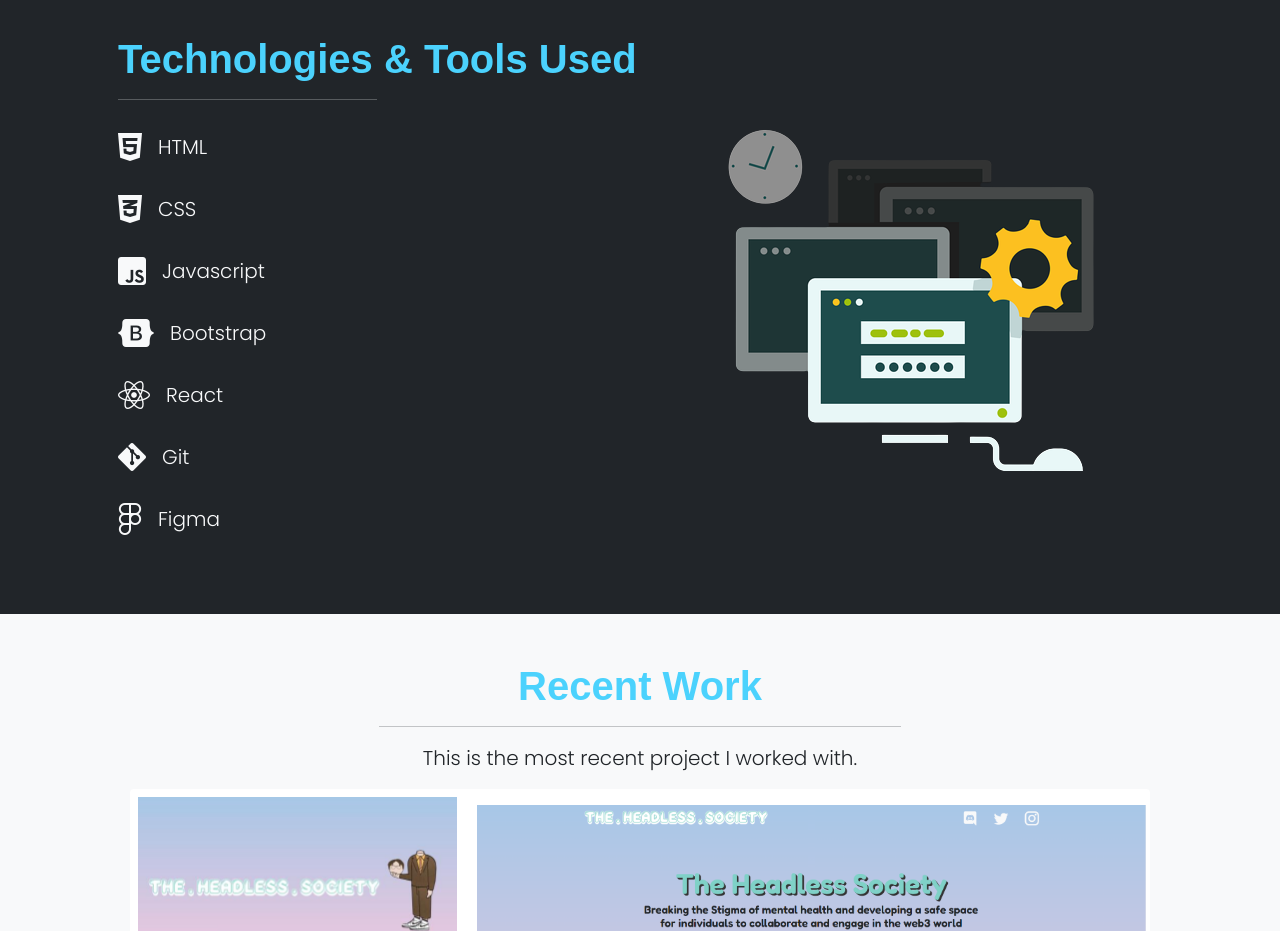
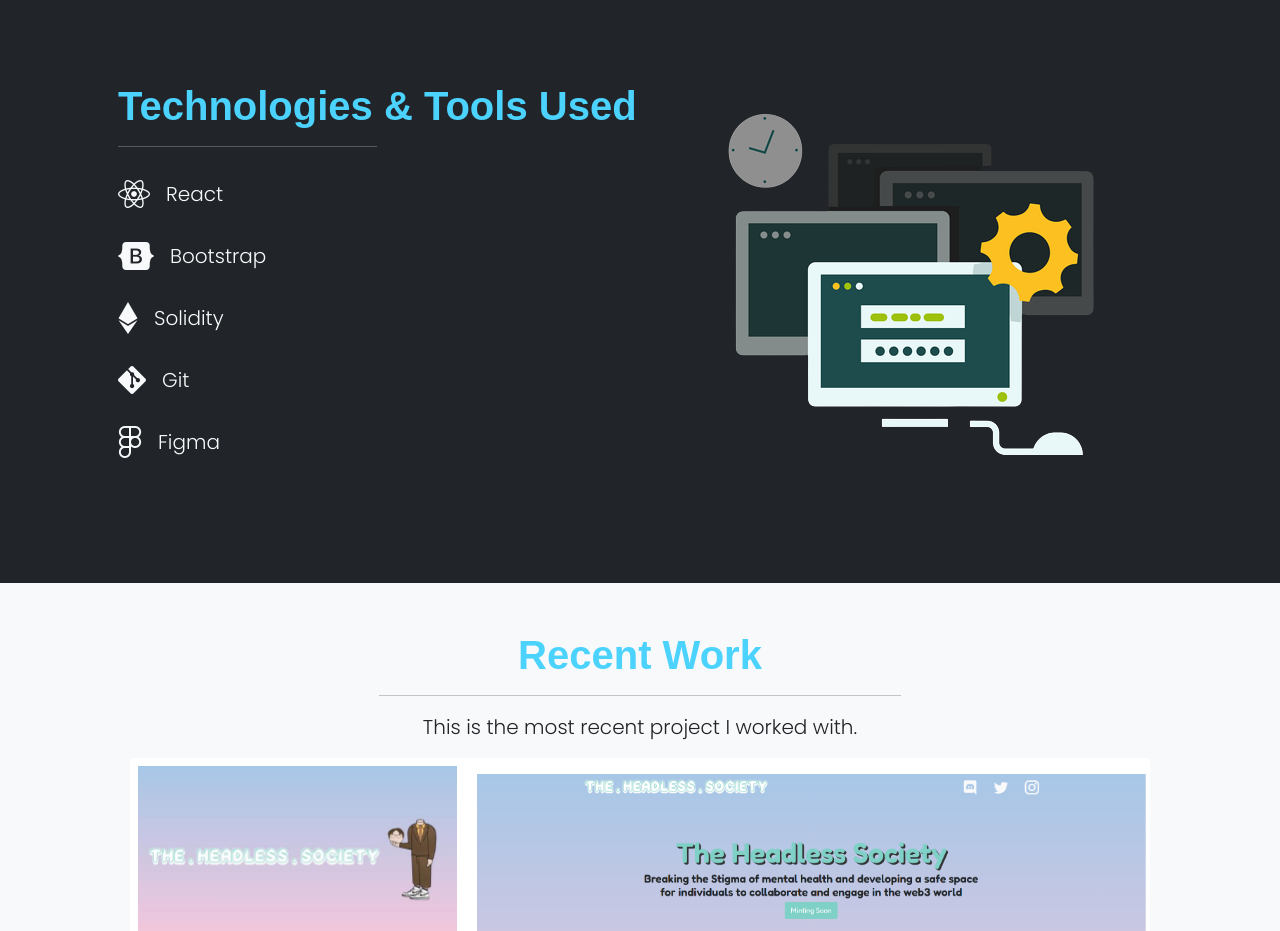
Before and after one commit to Johnnyftb/web3-portfolio, a plain HTML site: page index.html in a window 1280 px wide. Shown: the part 1200-2131 px from the top of the page. Drawn offline with nearby package versions, Linux system fonts and the light colour scheme; a web font is replaced by a local one.

Commit message:
Updated files

```diff
--- a/index.html
+++ b/index.html
@@ -80,24 +80,16 @@
                 <hr class="w-50 mx-lg-0 mx-auto">
                 <ul class="list-style-none ps-0">
                     <li class="d-flex justify-content-lg-start justify-content-center align-items-center">
-                        <i class="fab fa-html5 fa-2x"></i>
-                        <p class="lead m-3">HTML</p>
-                    </li>
-                    <li class="d-flex justify-content-lg-start justify-content-center align-items-center">
-                        <i class="fab fa-css3-alt fa-2x"></i>
-                        <p class="lead m-3">CSS</p>
-                    </li>
-                    <li class="d-flex justify-content-lg-start justify-content-center align-items-center">
-                        <i class="fab fa-js-square fa-2x"></i>
-                        <p class="lead m-3">Javascript</p>
+                        <i class="fab fa-react fa-2x"></i>
+                        <p class="lead m-3">React</p>
                     </li>
                     <li class="d-flex justify-content-lg-start justify-content-center align-items-center">
                         <i class="fab fa-bootstrap fa-2x"></i>
                         <p class="lead m-3">Bootstrap</p>
                     </li>
                     <li class="d-flex justify-content-lg-start justify-content-center align-items-center">
-                        <i class="fab fa-react fa-2x"></i>
-                        <p class="lead m-3">React</p>
+                        <i class="fab fa-ethereum fa-2x"></i>
+                        <p class="lead m-3">Solidity</p>
                     </li>
                     <li class="d-flex justify-content-lg-start justify-content-center align-items-center">
                         <i class="fab fa-git-alt fa-2x"></i>
```
